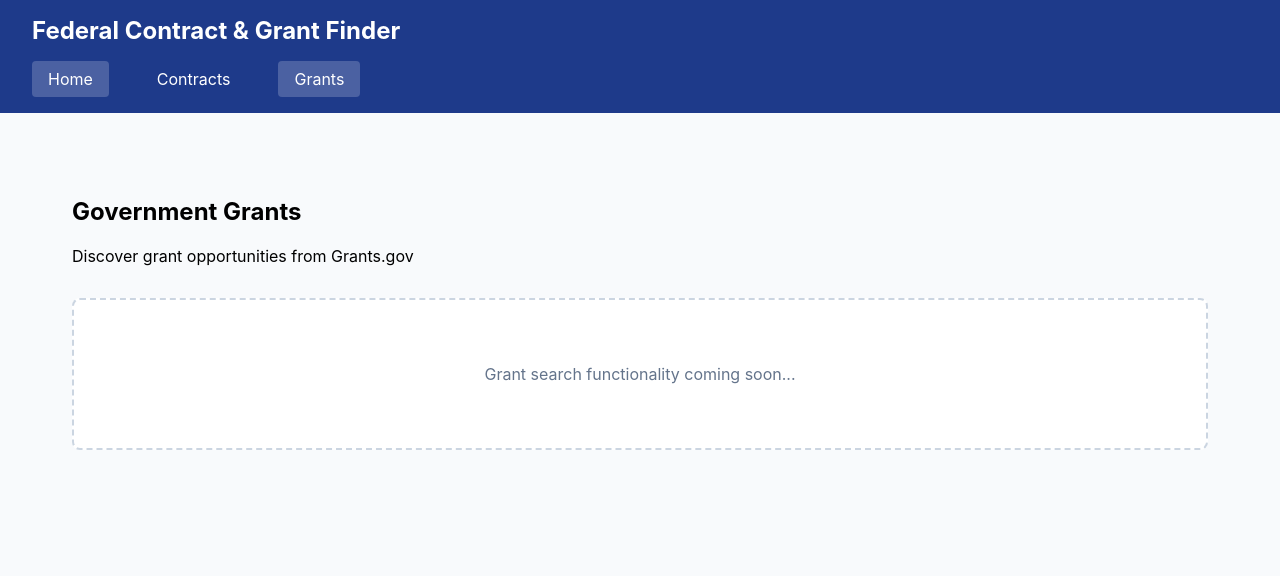
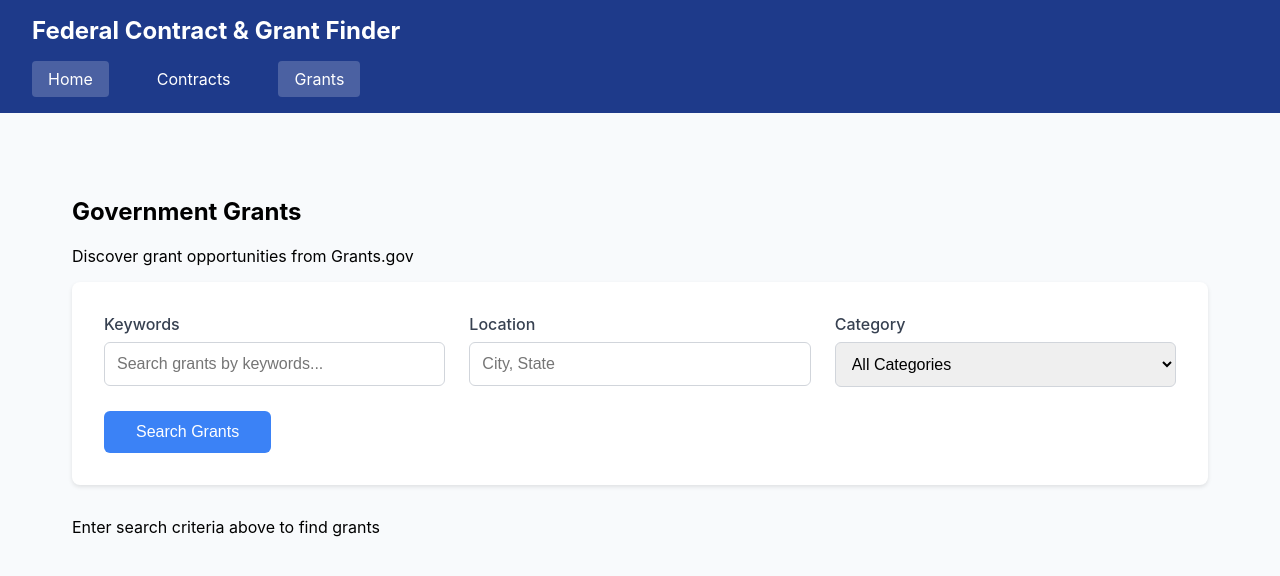
Before and after one commit to brooks-t/fed-con-finder, an Angular app: page /grants in a window 1280 px wide. Shown: the top 576 px of the page. Built offline with nearby package versions, Linux system fonts and the light colour scheme.

Commit message:
feat: created shared search form with styles. added to grant and contract pages

```diff
--- a/src/app/pages/contracts/contracts.html
+++ b/src/app/pages/contracts/contracts.html
@@ -2,7 +2,11 @@
     <h2>Government Contracts</h2>
     <p>Search and browse federal contracting opportunities from SAM.gov</p>
 
-    <div class="search-placeholder">
-        <p>Contract search functionality coming soon...</p>
+    <app-search-form [searchType]="'contracts'" [placeholder]="'Search contracts by keywords...'"
+        (searchSubmitted)="onSearchSubmitted($event)">
+    </app-search-form>
+
+    <div class="search-results">
+        <p class="no-results">Enter search criteria above to find contracts</p>
     </div>
 </div>
--- a/src/app/pages/contracts/contracts.ts
+++ b/src/app/pages/contracts/contracts.ts
@@ -1,11 +1,18 @@
 import { Component } from '@angular/core';
+import {
+  SearchForm,
+  SearchCriteria,
+} from '../../shared/search-form/search-form';
 
 @Component({
   selector: 'app-contracts',
-  imports: [],
+  imports: [SearchForm],
   templateUrl: './contracts.html',
-  styleUrl: './contracts.scss'
+  styleUrl: './contracts.scss',
 })
 export class Contracts {
-
+  onSearchSubmitted(criteria: SearchCriteria) {
+    console.log('Contract search criteria:', criteria);
+    // TODO: Implement actual search logic
+  }
 }
--- a/src/app/pages/grants/grants.html
+++ b/src/app/pages/grants/grants.html
@@ -2,7 +2,11 @@
     <h2>Government Grants</h2>
     <p>Discover grant opportunities from Grants.gov</p>
 
-    <div class="search-placeholder">
-        <p>Grant search functionality coming soon...</p>
+    <app-search-form [searchType]="'grants'" [placeholder]="'Search grants by keywords...'"
+        (searchSubmitted)="onSearchSubmitted($event)">
+    </app-search-form>
+
+    <div class="search-results">
+        <p class="no-results">Enter search criteria above to find grants</p>
     </div>
 </div>
--- a/src/app/pages/grants/grants.ts
+++ b/src/app/pages/grants/grants.ts
@@ -1,11 +1,18 @@
 import { Component } from '@angular/core';
+import {
+  SearchForm,
+  SearchCriteria,
+} from '../../shared/search-form/search-form';
 
 @Component({
   selector: 'app-grants',
-  imports: [],
+  imports: [SearchForm],
   templateUrl: './grants.html',
-  styleUrl: './grants.scss'
+  styleUrl: './grants.scss',
 })
 export class Grants {
-
+  onSearchSubmitted(criteria: SearchCriteria) {
+    console.log('Grant search criteria:', criteria);
+    // TODO: Implement actual search logic
+  }
 }
--- /dev/null
+++ b/src/app/shared/search-form/search-form.html
@@ -0,0 +1,28 @@
+<form [formGroup]="searchForm" (ngSubmit)="onSubmit()" class="search-form">
+  <div class="form-row">
+    <div class="form-group">
+      <label for="keywords">Keywords</label>
+      <input id="keywords" type="text" formControlName="keywords" [placeholder]="placeholder" class="form-input">
+    </div>
+
+    <div class="form-group">
+      <label for="location">Location</label>
+      <input id="location" type="text" formControlName="location" placeholder="City, State" class="form-input">
+    </div>
+
+    <div class="form-group">
+      <label for="category">Category</label>
+      <select id="category" formControlName="category" class="form-select">
+        <option value="">All Categories</option>
+        <option value="it">Information Technology</option>
+        <option value="construction">Construction</option>
+        <option value="consulting">Consulting</option>
+        <option value="research">Research & Development</option>
+      </select>
+    </div>
+  </div>
+
+  <button type="submit" class="search-button">
+    Search {{ searchType === 'contracts' ? 'Contracts' : 'Grants' }}
+  </button>
+</form>
--- /dev/null
+++ b/src/app/shared/search-form/search-form.scss
@@ -0,0 +1,65 @@
+.search-form {
+  background-color: white;
+  border-radius: 8px;
+  padding: 2rem;
+  box-shadow: 0 2px 4px rgba(0, 0, 0, 0.1);
+  margin-bottom: 2rem;
+}
+
+.form-row {
+  display: grid;
+  grid-template-columns: 1fr 1fr 1fr;
+  gap: 1.5rem;
+  margin-bottom: 1.5rem;
+
+  @media (max-width: 768px) {
+    grid-template-columns: 1fr;
+  }
+}
+
+.form-group {
+  display: flex;
+  flex-direction: column;
+
+  label {
+    font-weight: 500;
+    margin-bottom: 0.5rem;
+    color: #374151;
+  }
+}
+
+.form-input,
+.form-select {
+  padding: 0.75rem;
+  border: 1px solid #d1d5db;
+  border-radius: 6px;
+  font-size: 1rem;
+  transition: border-color 0.3s, box-shadow 0.3s;
+
+  &:focus {
+    outline: none;
+    border-color: #3b82f6;
+    box-shadow: 0 0 0 3px rgba(59, 130, 246, 0.1);
+  }
+}
+
+.search-button {
+  background-color: #3b82f6;
+  color: white;
+  padding: 0.75rem 2rem;
+  border: none;
+  border-radius: 6px;
+  font-size: 1rem;
+  font-weight: 500;
+  cursor: pointer;
+  transition: background-color 0.3s;
+
+  &:hover {
+    background-color: #2563eb;
+  }
+
+  &:disabled {
+    background-color: #9ca3af;
+    cursor: not-allowed;
+  }
+}
--- /dev/null
+++ b/src/app/shared/search-form/search-form.ts
@@ -0,0 +1,38 @@
+import { Component, Input, Output, EventEmitter } from '@angular/core';
+import { FormBuilder, FormGroup, ReactiveFormsModule } from '@angular/forms';
+import { CommonModule } from '@angular/common';
+
+export interface SearchCriteria {
+  keywords: string;
+  location?: string;
+  category?: string;
+}
+
+@Component({
+  selector: 'app-search-form',
+  imports: [ReactiveFormsModule, CommonModule],
+  templateUrl: './search-form.html',
+  styleUrl: './search-form.scss',
+})
+export class SearchForm {
+  @Input() placeholder: string = 'Enter search keywords...';
+  @Input() searchType: 'contracts' | 'grants' = 'contracts';
+  @Output() searchSubmitted = new EventEmitter<SearchCriteria>();
+
+  searchForm: FormGroup;
+
+  constructor(private formBuilder: FormBuilder) {
+    this.searchForm = this.formBuilder.group({
+      keywords: [''],
+      location: [''],
+      category: [''],
+    });
+  }
+
+  onSubmit() {
+    if (this.searchForm.valid) {
+      const searchCriteria: SearchCriteria = this.searchForm.value;
+      this.searchSubmitted.emit(searchCriteria);
+    }
+  }
+}
```
Also changed, not shown: 1 other file (tests, documents, lock files or other folders).
